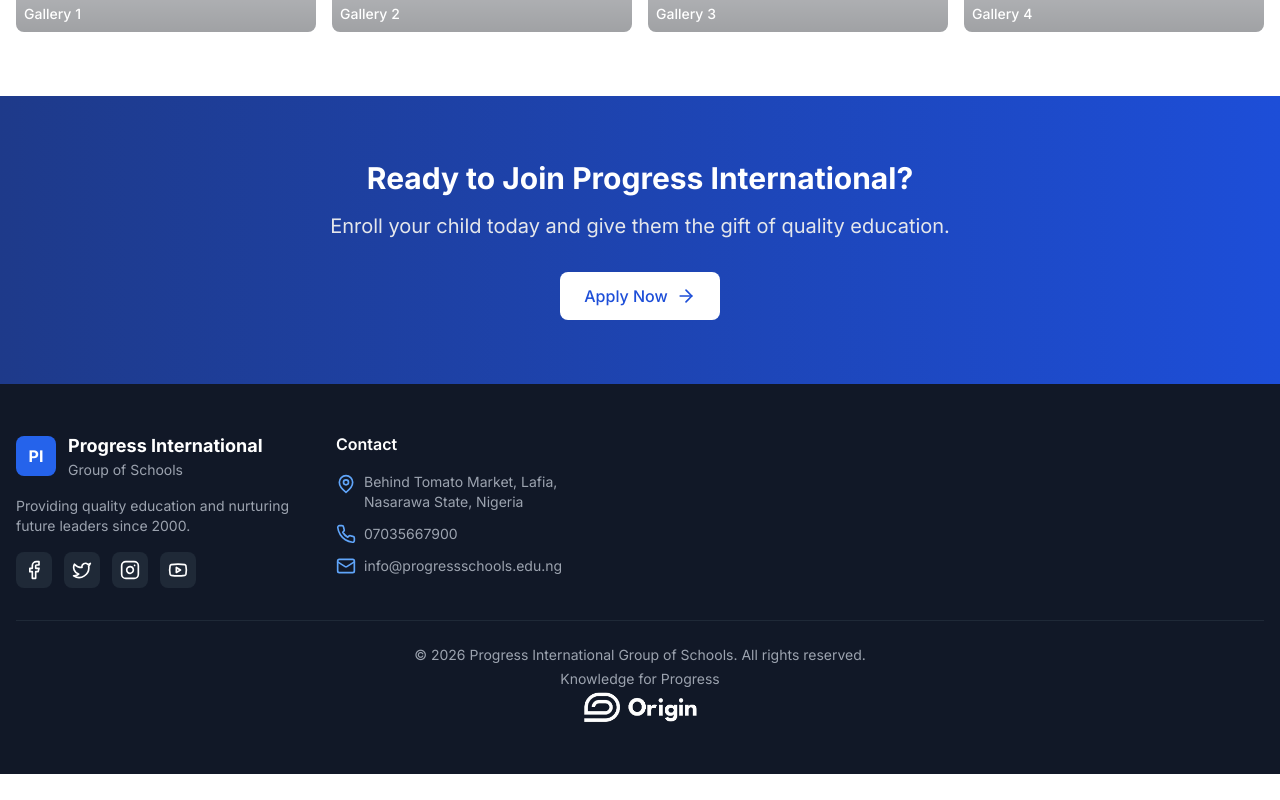
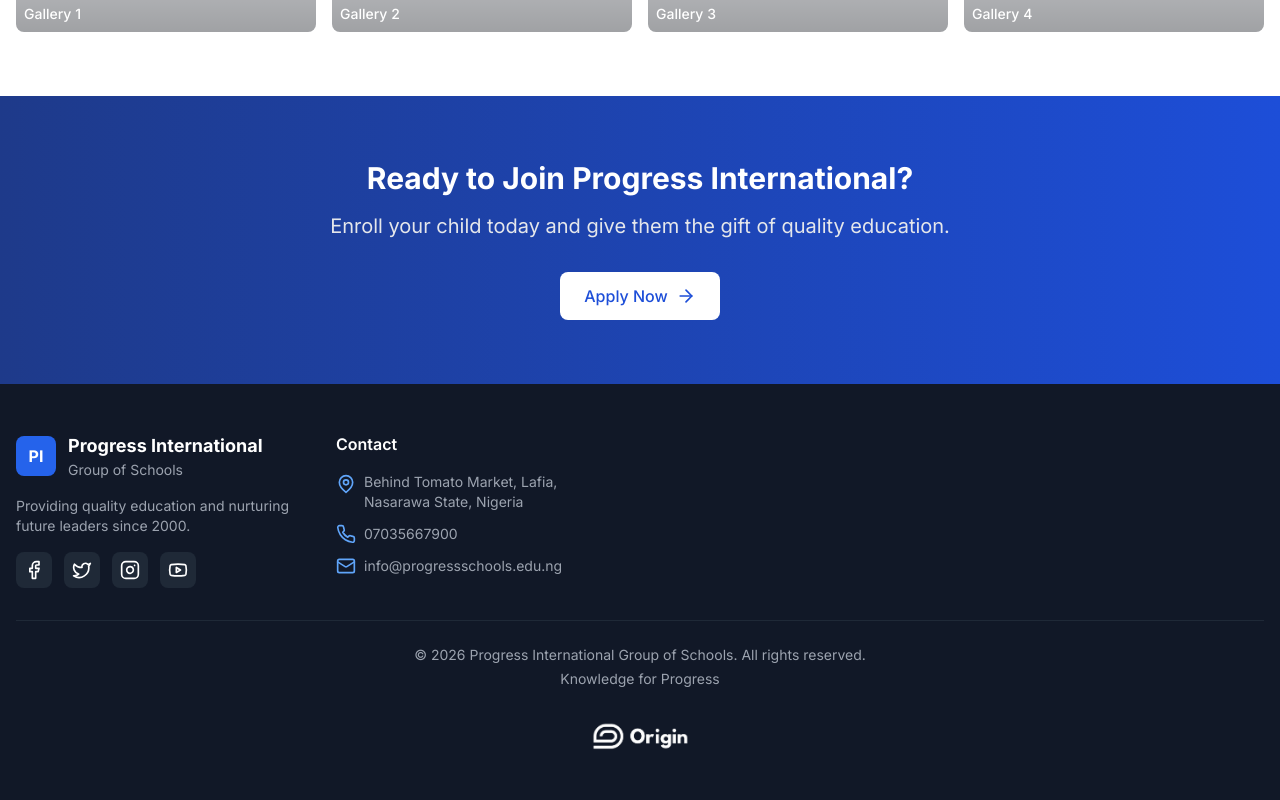
Before and after one commit to Omerta-Platforms/Good-foundation, a Next.js app: page / in a window 1280 px wide. Shown: the part 2835-3635 px from the top of the page. Before the commit the page ends 3609 px from the top, so only its background shows below. Built offline with nearby package versions, Linux system fonts and the light colour scheme.

Commit message:
Update page.tsx

```diff
--- a/src/app/page.tsx
+++ b/src/app/page.tsx
@@ -474,12 +474,12 @@ export default function HomePage() {
 
 
 
-          <div className="flex flex-col items-center justify-center space-y-3">
+          <div className="flex flex-col items-center justify-center space-y-3 mt-8">
             <Image
               src="/omerta.png"
               alt="origin"
-              width={120}
-              height={40}
+              width={100}
+              height={30}
               className="object-contain"
             />
           </div>
```
